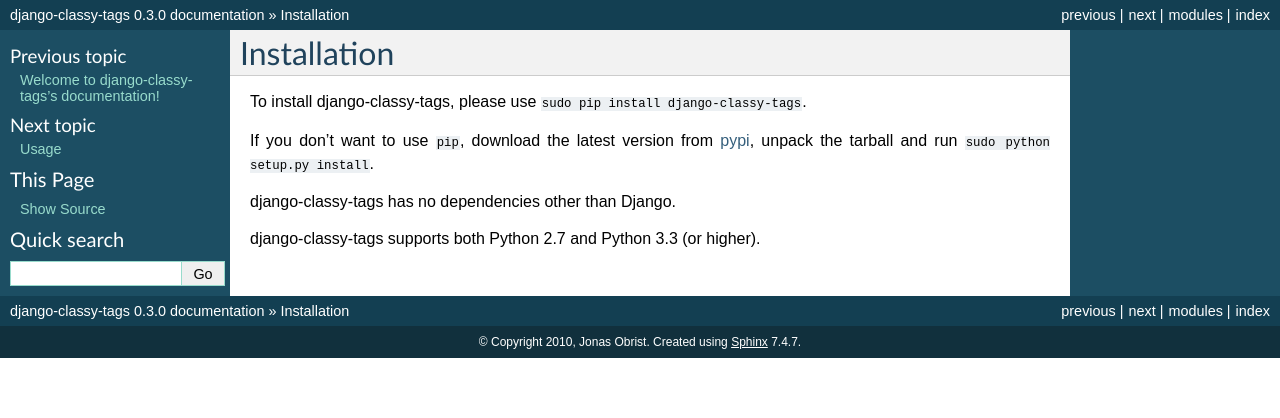
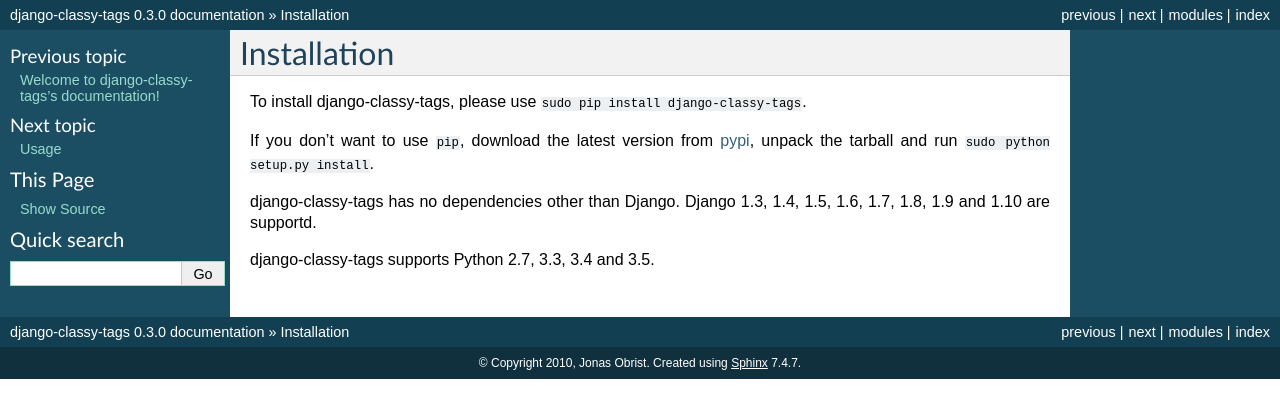
Before and after one commit to dudleyhunt86/classy-tags-django, a Sphinx documentation site: the page built from docs/installation.rst, in a window 1280 px wide. Shown: the top 418 px of the page. Built offline with Sphinx 7.4.7, drawn with Linux system fonts in a browser that asks for light colours.

```diff
--- a/docs/installation.rst
+++ b/docs/installation.rst
@@ -9,6 +9,7 @@ If you don't want to use ``pip``, download the latest version from
 `pypi <http://pypi.python.org/pypi/django-classy-tags>`_, unpack the tarball and
 run ``sudo python setup.py install``.
 
-django-classy-tags has no dependencies other than Django.
+django-classy-tags has no dependencies other than Django. Django 1.3, 1.4, 1.5,
+1.6, 1.7, 1.8, 1.9 and 1.10 are supportd.
 
-django-classy-tags supports both Python 2.7 and Python 3.3 (or higher).
+django-classy-tags supports Python 2.7, 3.3, 3.4 and 3.5.
--- a/setup.py
+++ b/setup.py
@@ -22,7 +22,6 @@ setup(
         "Intended Audience :: Developers",
         "Natural Language :: English",
         "Operating System :: OS Independent",
-        "Programming Language :: Python :: 2.6",
         "Programming Language :: Python :: 2.7",
         "Programming Language :: Python :: 3.3",
         "Programming Language :: Python :: 3.4",
```
Also changed, not shown: docs/changes.rst (+7 -0 lines), .travis.yml.
